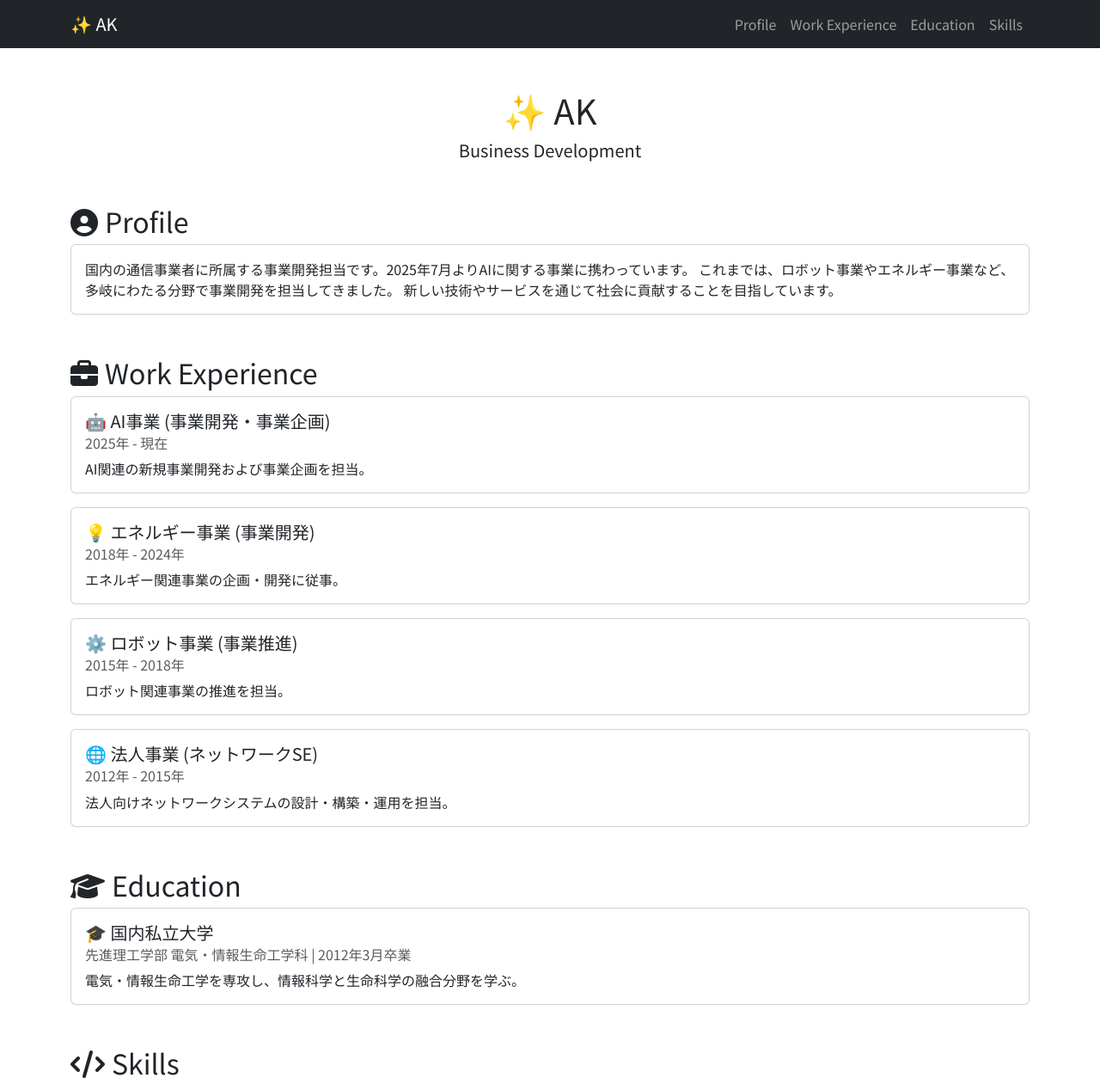
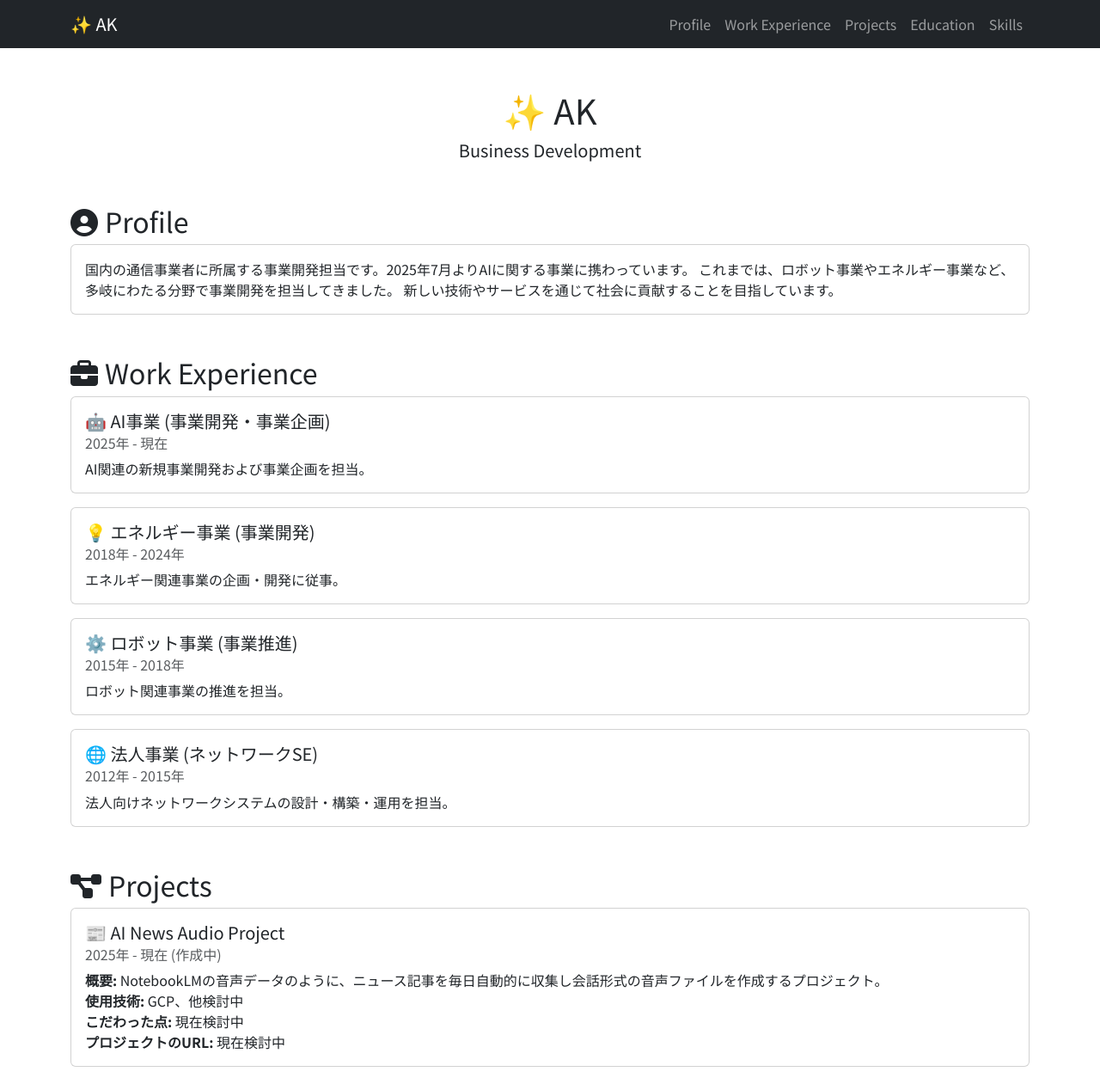
Before and after one commit to aknr-t/resume-site, a plain HTML site: page index.html in a window 1280 px wide. Shown: the top 1261 px of the page at 86% size. Drawn offline with nearby package versions, Linux system fonts and the light colour scheme.

Commit message:
Add Projects section

```diff
--- a/index.html
+++ b/index.html
@@ -32,6 +32,9 @@
                     </li>
                     <li class="nav-item">
                         <a class="nav-link" href="#work-experience">Work Experience</a>
+                    </li>
+                    <li class="nav-item">
+                        <a class="nav-link" href="#projects">Projects</a>
                     </li>
                     <li class="nav-item">
                         <a class="nav-link" href="#education">Education</a>
@@ -104,6 +107,22 @@
                 </div>
             </section>
 
+            <section id="projects" class="mb-5" data-aos="fade-up">
+                <h2><i class="fas fa-project-diagram me-2"></i>Projects</h2>
+                <div class="card">
+                    <div class="card-body">
+                        <h5 class="card-title">📰 AI News Audio Project</h5>
+                        <h6 class="card-subtitle mb-2 text-muted">2025年 - 現在 (作成中)</h6>
+                        <p class="card-text">
+                            <strong>概要:</strong> NotebookLMの音声データのように、ニュース記事を毎日自動的に収集し会話形式の音声ファイルを作成するプロジェクト。<br>
+                            <strong>使用技術:</strong> GCP、他検討中<br>
+                            <strong>こだわった点:</strong> 現在検討中<br>
+                            <strong>プロジェクトのURL:</strong> 現在検討中
+                        </p>
+                    </div>
+                </div>
+            </section>
+
             <section id="education" class="mb-5" data-aos="fade-up">
                 <h2><i class="fas fa-graduation-cap me-2"></i>Education</h2>
                 <div class="card">
```
